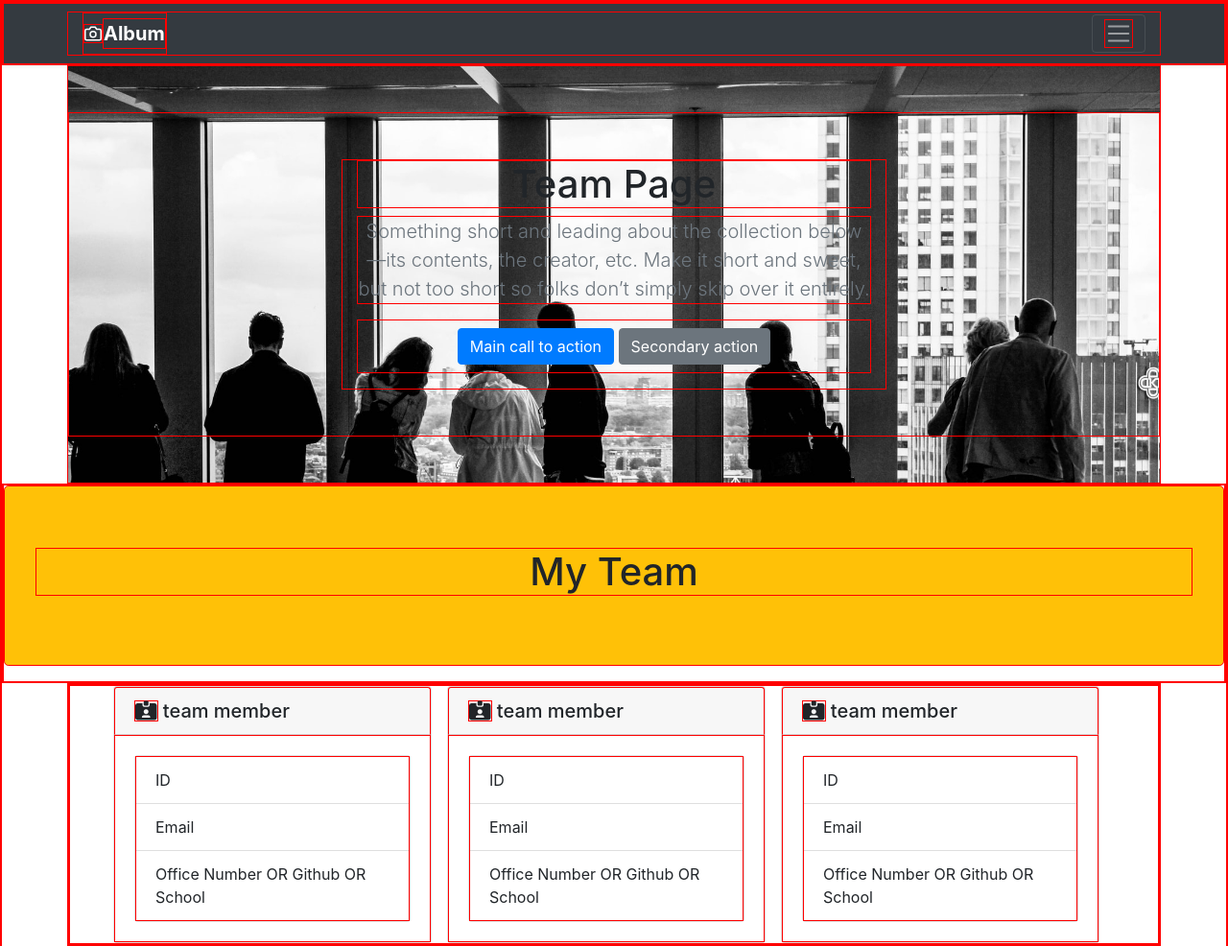
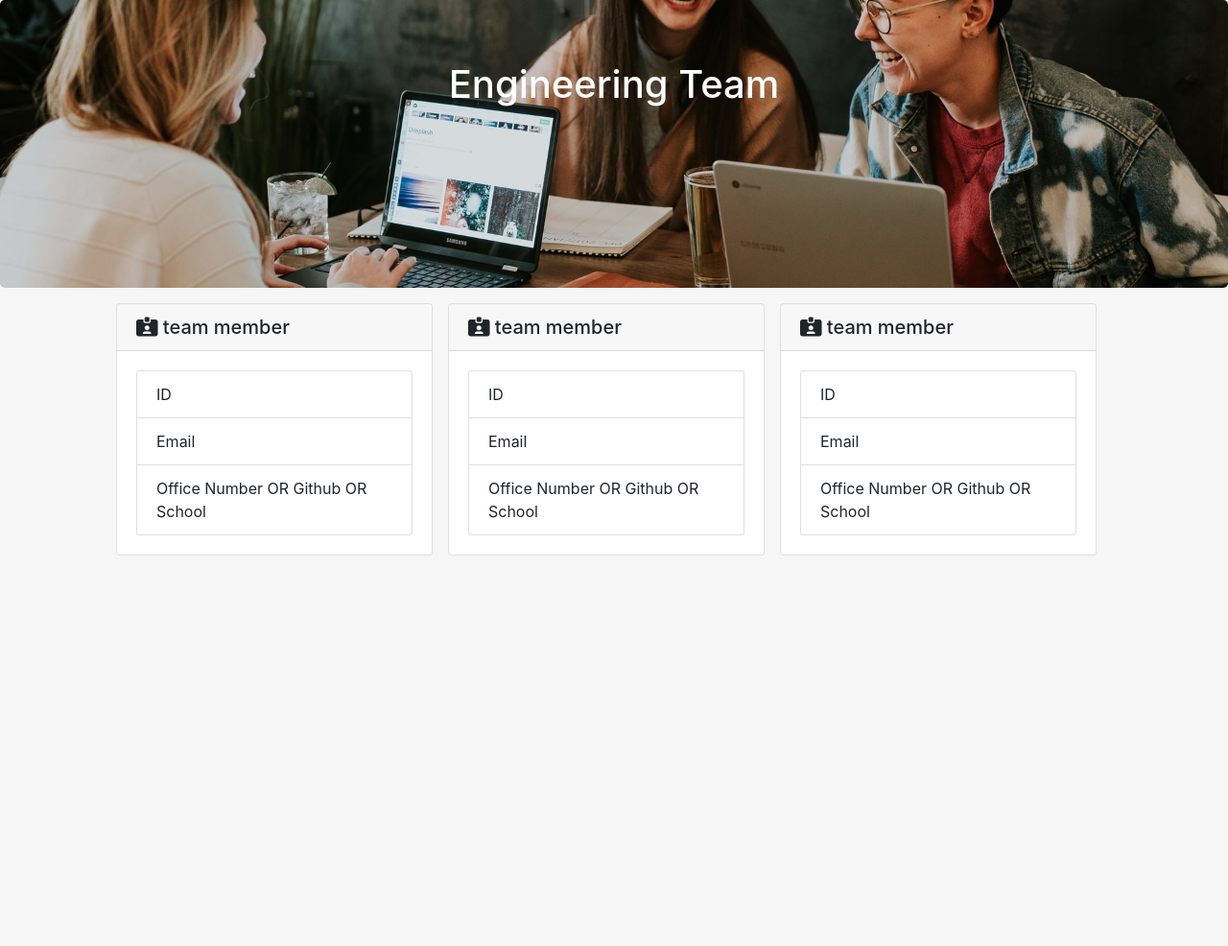
Before and after one commit to stopdaydreaming/team-profile-generator, a website: page templates/sample_layout.html in a window 1280 px wide. Shown: the whole page at 96% size. After the commit the page ends 800 px from the top, so only its background shows below. Drawn offline with nearby package versions, Linux system fonts and the light colour scheme.

Commit message:
added styling

```diff
--- a/templates/sample_layout.html
+++ b/templates/sample_layout.html
@@ -13,12 +13,15 @@
     />
     <link rel="stylesheet" href="style.css" />
     <style>
-        * {
-            border: solid 1px red;
-        }
       .hero {
-        background: url("../assets/micheile-henderson-fqUmkIyFMNk-unsplash.jpg");
+        background: url("../assets/brooke-cagle-g1Kr4Ozfoac-unsplash.jpg");
         background-size: cover;
+        background-position: center;
+        height: 300px;
+        color: #fff;
+      }
+      .bg-warm {
+        background: #f6f6f6;
       }
       .bd-placeholder-img {
         font-size: 1.125rem;
@@ -37,93 +40,16 @@
     <script src="https://kit.fontawesome.com/c502137733.js"></script>
   </head>
 
-  <body>
-    <header>
-      <div class="collapse bg-dark" id="navbarHeader">
-        <div class="container">
-          <div class="row">
-            <div class="col-sm-8 col-md-7 py-4">
-              <h4 class="text-white">About</h4>
-              <p class="text-muted">
-                Add some information about the album below, the author, or any
-                other background context. Make it a few sentences long so folks
-                can pick up some informative tidbits. Then, link them off to
-                some social networking sites or contact information.
-              </p>
-            </div>
-            <div class="col-sm-4 offset-md-1 py-4">
-              <h4 class="text-white">Contact</h4>
-              <ul class="list-unstyled">
-                <li><a href="#" class="text-white">Follow on Twitter</a></li>
-                <li><a href="#" class="text-white">Like on Facebook</a></li>
-                <li><a href="#" class="text-white">Email me</a></li>
-              </ul>
-            </div>
-          </div>
-        </div>
-      </div>
-      <div class="navbar navbar-dark bg-dark shadow-sm">
-        <div class="container">
-          <a href="#" class="navbar-brand d-flex align-items-center">
-            <svg
-              xmlns="http://www.w3.org/2000/svg"
-              width="20"
-              height="20"
-              fill="none"
-              stroke="currentColor"
-              stroke-linecap="round"
-              stroke-linejoin="round"
-              stroke-width="2"
-              aria-hidden="true"
-              class="me-2"
-              viewBox="0 0 24 24"
-            >
-              <path
-                d="M23 19a2 2 0 0 1-2 2H3a2 2 0 0 1-2-2V8a2 2 0 0 1 2-2h4l2-3h6l2 3h4a2 2 0 0 1 2 2z"
-              />
-              <circle cx="12" cy="13" r="4" />
-            </svg>
-            <strong>Album</strong>
-          </a>
-          <button
-            class="navbar-toggler"
-            type="button"
-            data-bs-toggle="collapse"
-            data-bs-target="#navbarHeader"
-            aria-controls="navbarHeader"
-            aria-expanded="false"
-            aria-label="Toggle navigation"
-          >
-            <span class="navbar-toggler-icon"></span>
-          </button>
-        </div>
-      </div>
-    </header>
-
-    <section class="py-5 text-center container hero">
-      <div class="row py-lg-5">
-        <div class="col-lg-6 col-md-8 mx-auto">
-          <h1 class="fw-light">Team Page</h1>
-          <p class="lead text-muted">
-            Something short and leading about the collection below—its contents,
-            the creator, etc. Make it short and sweet, but not too short so
-            folks don’t simply skip over it entirely.
-          </p>
-          <p>
-            <a href="#" class="btn btn-primary my-2">Main call to action</a>
-            <a href="#" class="btn btn-secondary my-2">Secondary action</a>
-          </p>
-        </div>
-      </div>
-    </section>
+  <body class="bg-warm">
 
     <div class="container-fluid">
       <div class="row">
-        <div class="col-12 jumbotron mb-3 team-heading bg-warning">
-          <h1 class="text-center">My Team</h1>
+        <div class="col-12 jumbotron mb-3 team-heading hero">
+          <h1 class="text-center">Engineering Team</h1>
         </div>
       </div>
     </div>
+
     <div class="container">
       <div class="row">
         <div class="team-area col-12 d-flex justify-content-center">
--- /dev/null
+++ b/templates/style.css
@@ -0,0 +1,13 @@
+.hero {
+    background: url("../assets/brooke-cagle-g1Kr4Ozfoac-unsplash.jpg");
+    background-size: cover;
+    background-position: center;
+    height: 300px;
+    color: #fff;
+  }
+  .bg-warm {
+    background: #f6f6f6;
+  }
+  .card {
+    min-width: auto !important;
+  }
```
Also changed, not shown: app.js (+0 -8 lines), templates/engineer.html (+1 -1 lines), templates/intern.html (+1 -1 lines), templates/main.html (+23 -5 lines), templates/manager.html (+1 -1 lines), assets/brooke-cagle-g1Kr4Ozfoac-unsplash.jpg (added), assets/micheile-henderson-fqUmkIyFMNk-unsplash.jpg (deleted), output/team.html.
